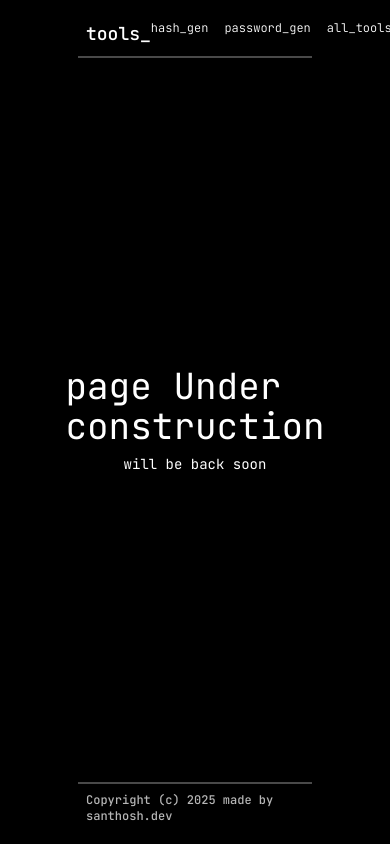
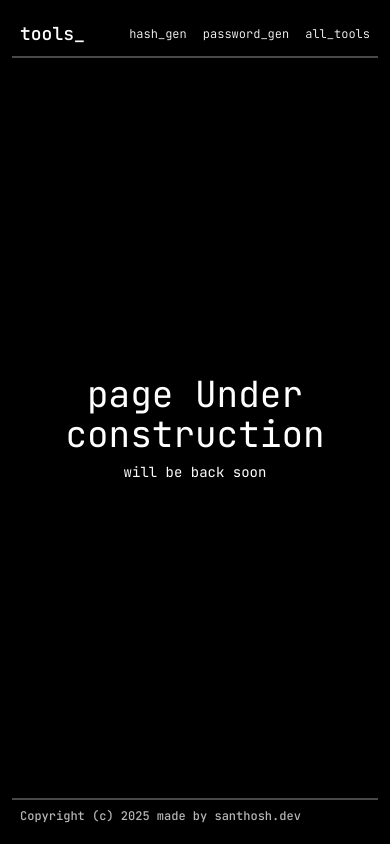
Before and after one commit to notsanta20/tools_, a React (Vite) app: page /all-tools in a window 390 px wide. Built offline with nearby package versions, Linux system fonts and the light colour scheme.

Commit message:
feat: added responsive design for mobile

```diff
--- a/src/app/Router.tsx
+++ b/src/app/Router.tsx
@@ -9,7 +9,7 @@ import PasswordGenerator from "./routes/app/PasswordGenerator";
 
 function Router() {
   return (
-    <div className="px-[20%] py-3 font-(family-name:--font-mono) text-white h-screen flex flex-col">
+    <div className="px-3 lg:px-[20%] 2xl:px-[35%] py-3 font-(family-name:--font-mono) text-white h-dvh flex flex-col">
       <Header />
       <Routes>
         <Route path="/" element={<Home />} />
--- a/src/app/routes/Header.tsx
+++ b/src/app/routes/Header.tsx
@@ -3,7 +3,7 @@ import NavLink from "../../components/ui/NavLink";
 
 function Header() {
   return (
-    <header className="border-b-2 border-(--gray-dark) p-2 flex">
+    <header className="border-b-2 border-(--gray-dark) p-2 flex items-center">
       <h1 className="text-lg font-medium flex-auto">
         <Link to={"/"}>tools_</Link>
       </h1>
--- a/src/app/routes/UnderConstruction.tsx
+++ b/src/app/routes/UnderConstruction.tsx
@@ -2,7 +2,7 @@ function UnderConstruction() {
   return (
     <main className="flex flex-col gap-2 h-full">
       <section className="p-2 flex-auto flex flex-col gap-2 justify-center items-center">
-        <h2 className="text-4xl">page Under construction</h2>
+        <h2 className="text-4xl text-center">page Under construction</h2>
         <p className="text-sm">will be back soon</p>
       </section>
     </main>
```
